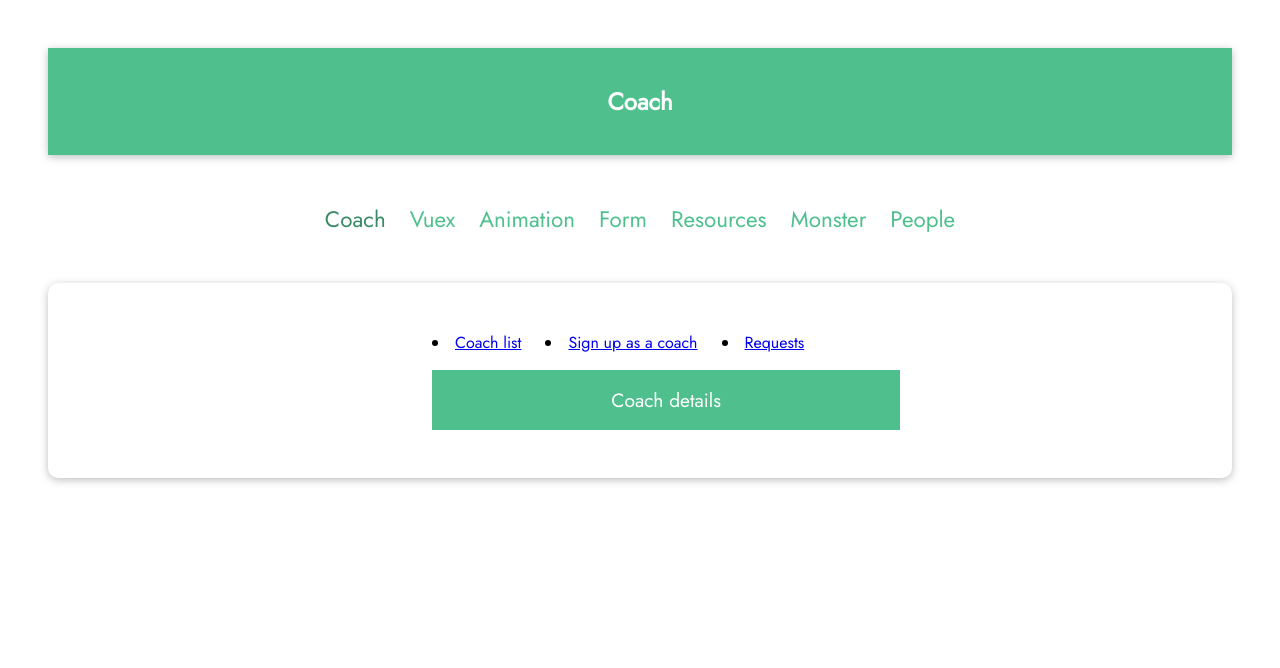
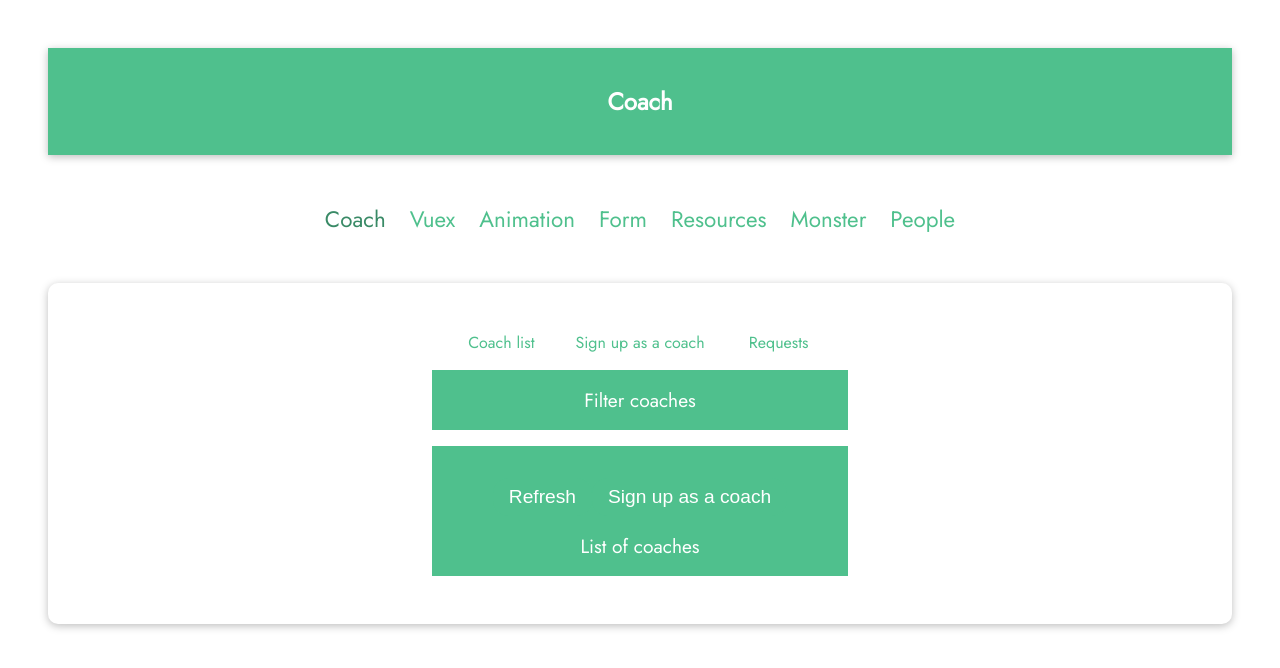
Before and after one commit to sean-xiao-zhao7/vue-style, a Vue app: page /coach/list in a window 1280 px wide. Shown: the top 668 px of the page. Built offline with nearby package versions, Linux system fonts and the light colour scheme.

Commit message:
Add coach styling

```diff
--- a/src/App.vue
+++ b/src/App.vue
@@ -125,7 +125,7 @@ header {
     justify-content: center;
 }
 
-#app nav {
+#app .nav-container > nav {
     display: grid;
     grid-template-columns: repeat(7, max-content);
     grid-column-gap: 1.5rem;
@@ -133,15 +133,15 @@ header {
     justify-items: center;
 }
 
-#app nav > a {
+#app .nav-container > nav > a {
     font-size: 1.4rem;
     text-decoration: none;
     color: #4fc08d;
     transition: color 0.1s;
 }
 
-#app nav > a:hover,
-#app nav > a.current-comp {
+#app .nav-container > nav > a:hover,
+#app .nav-container > nav > a.current-comp {
     color: #398a66;
 }
 
--- a/src/components/pages/CoachPage.vue
+++ b/src/components/pages/CoachPage.vue
@@ -4,13 +4,36 @@ export default {};
 
 <template>
     <nav>
+        <ul>
             <li><router-link to="/coach/list">Coach list</router-link></li>
             <li>
-            <router-link to="/coach/register">Sign up as a coach</router-link>
+                <router-link to="/coach/register"
+                    >Sign up as a coach</router-link
+                >
             </li>
             <li>
                 <router-link to="/coach/requests">Requests</router-link>
             </li>
+        </ul>
     </nav>
     <router-view></router-view>
 </template>
+
+<style scoped>
+nav > ul {
+    display: grid;
+    grid-template-columns: repeat(3, 1fr);
+    padding: 0;
+    justify-content: center;
+}
+nav li {
+    list-style: none;
+}
+nav li a {
+    text-decoration: none;
+}
+nav li a,
+nav li a:visited {
+    color: #4fc08d;
+}
+</style>
--- a/src/components/pages/coach/coach-list/CoachList.vue
+++ b/src/components/pages/coach/coach-list/CoachList.vue
@@ -1,3 +1,35 @@
 <template>
-    <div>Coach details</div>
+    <div>Filter coaches</div>
+    <div>
+        <div id="controls">
+            <button>Refresh</button>
+            <button>
+                <router-link to="/coach/register"
+                    >Sign up as a coach</router-link
+                >
+            </button>
+        </div>
+        <ul>
+            <li>List of coaches</li>
+        </ul>
+    </div>
 </template>
+
+<style>
+button > a {
+    text-decoration: none;
+}
+
+button > a,
+button > a:visited {
+    color: white;
+}
+
+ul {
+    padding: 0;
+    margin: 0;
+}
+ul > li {
+    list-style: none;
+}
+</style>
```
Lines whose indentation alone changed are shown as unchanged.
